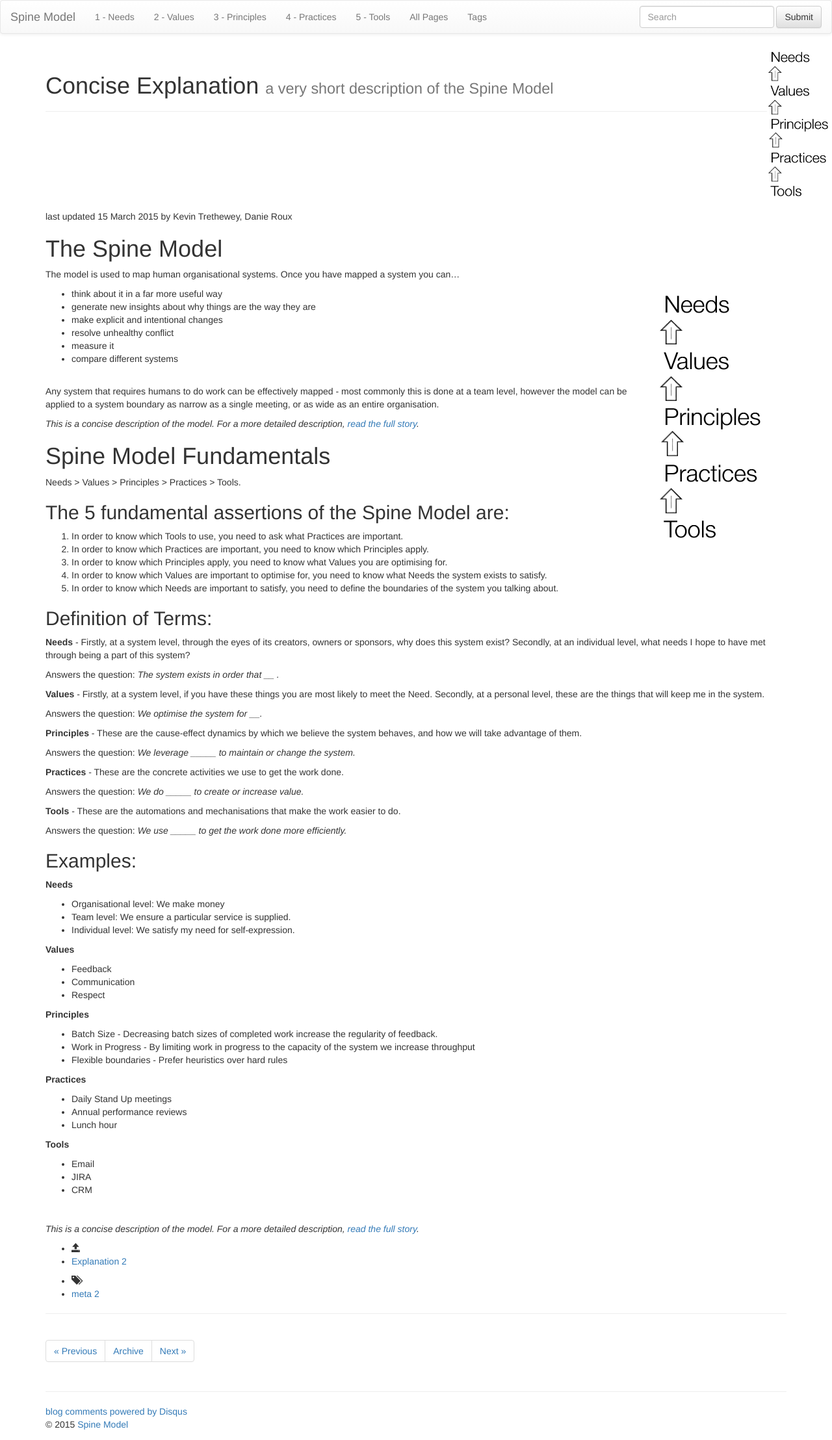
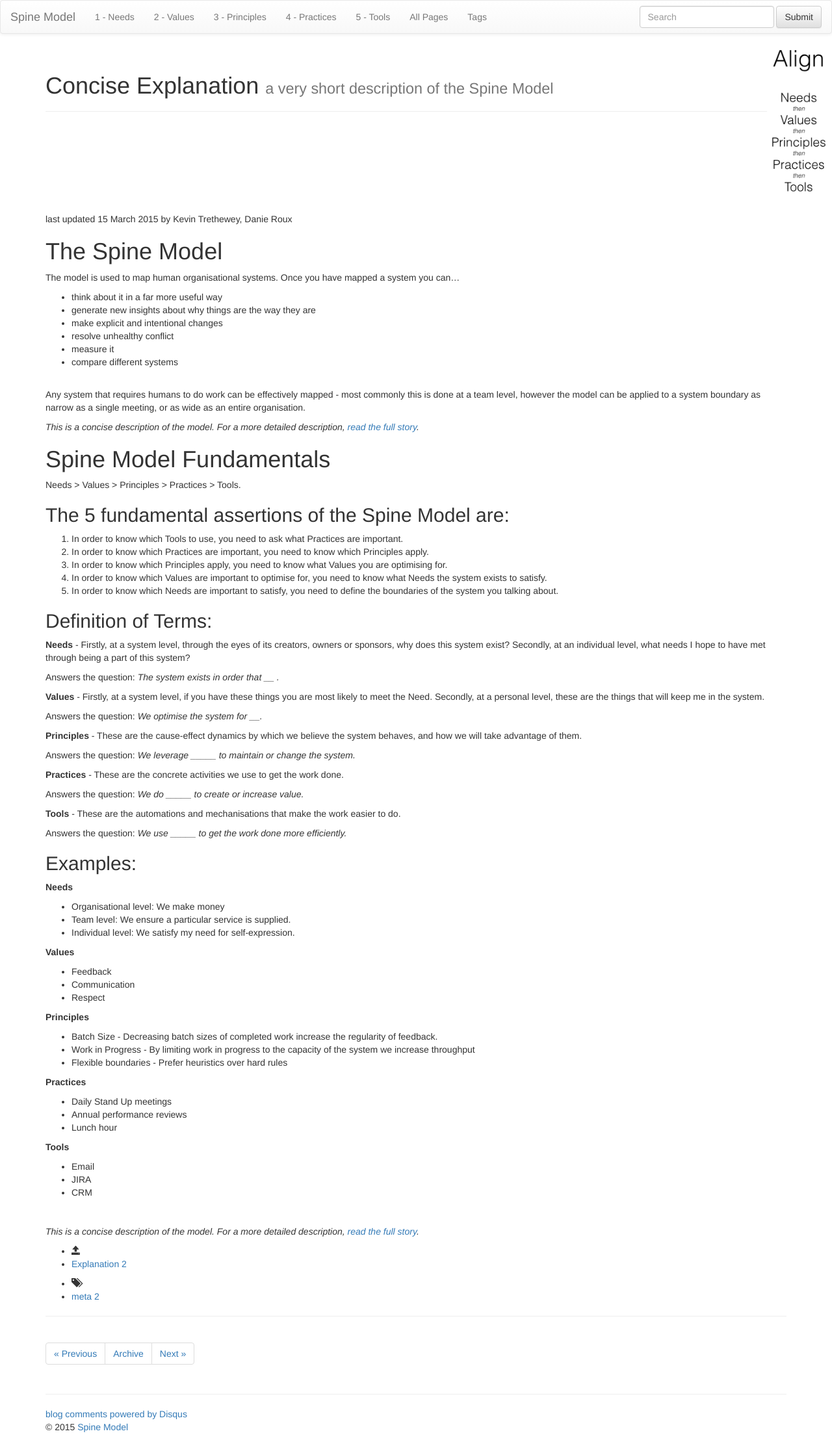
Before and after one commit to SpineModel/spinemodel.github.io, a Jekyll site: the page built from _posts/2015-03-15-concise.md, in a window 1280 px wide. Shown: the whole page at 65% size. Built offline with Jekyll 4.4.1, drawn with Linux system fonts in a browser that asks for light colours; nearby versions of some CDN libraries; library files that are not in the unit come from our copies; comment, search, counter and statistics services are not loaded.

Commit message:
New spine image

```diff
--- a/_posts/2015-03-15-concise.md
+++ b/_posts/2015-03-15-concise.md
@@ -9,7 +9,6 @@
 {% include JB/setup %}
 
 # The Spine Model
-<img style="float: right; border: 30px solid white" src="/assets/images/spine.png">
 
 The model is used to map human organisational systems. Once you have mapped a system you can...
 
```
Also changed, not shown: assets/images/spine-old.png (added), assets/images/spine.png, 1 other file.
